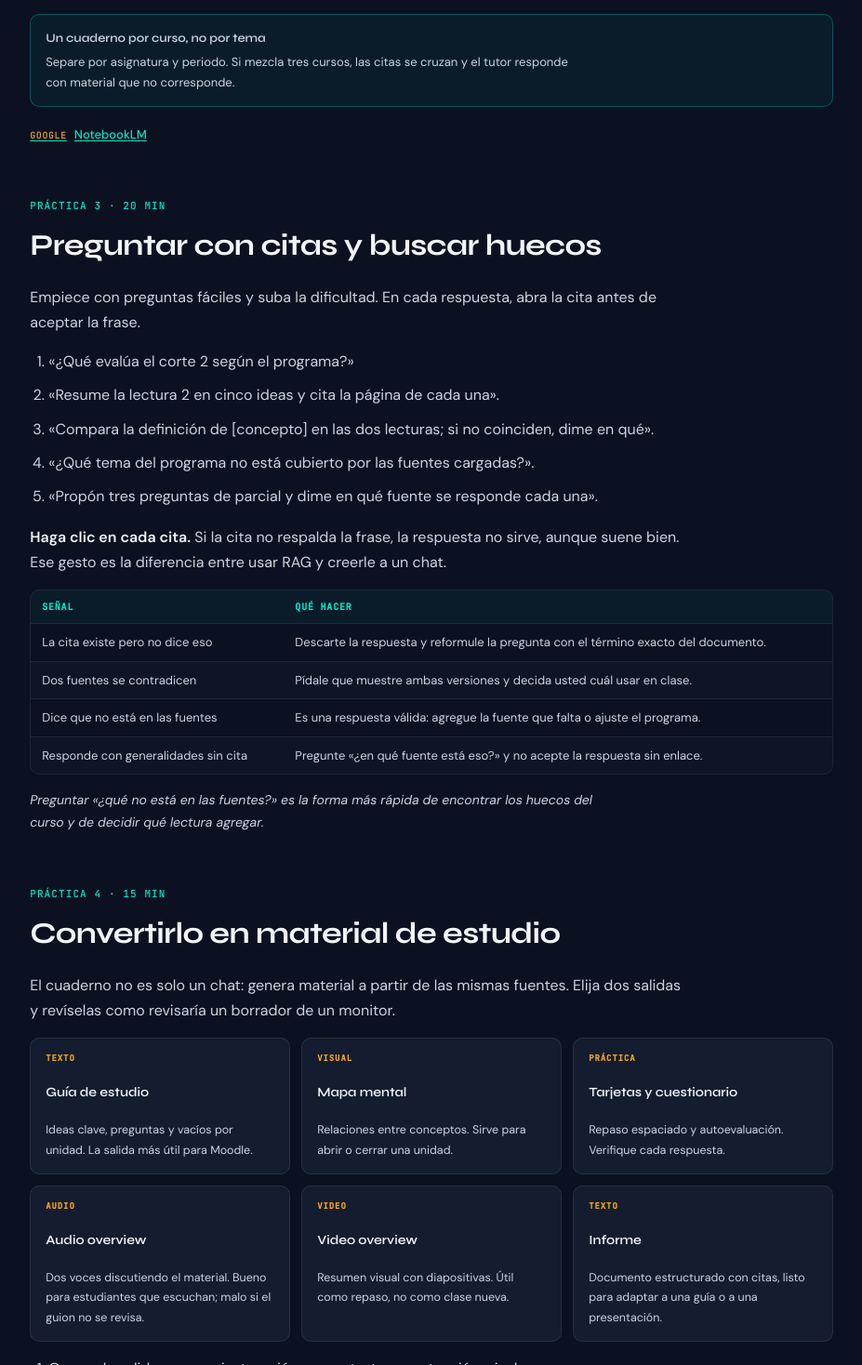
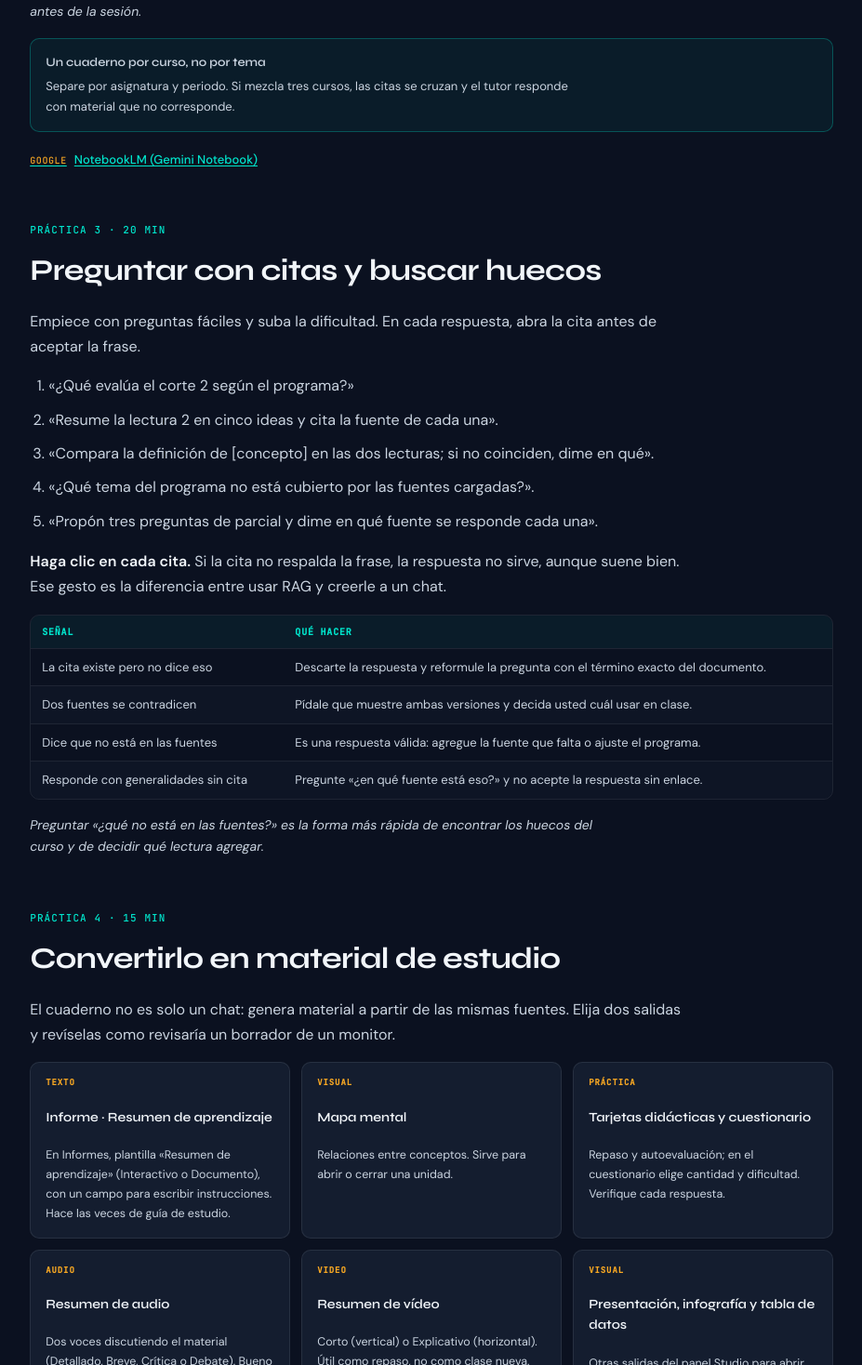
Before and after one commit to its-camilo/capacitacion-ia-generativa, a React (Vite) app: page /profesores/rag in a window 1280 px wide. Shown: the part 3522-4990 px from the top of the page at 93% size, without its empty margins (19-946 px from the left). Built offline with nearby package versions, Linux system fonts and the light colour scheme.

Commit message:
Sesión 2 profes: ajustes tras prueba en NotebookLM @unal (Gemini Notebook, Texto copiado, Informes, Compartir, notas)

```diff
--- a/src/data/profesorSessions.js
+++ b/src/data/profesorSessions.js
@@ -607,7 +607,7 @@ Reglas:
           },
           {
             type: 'note',
-            text: 'No suba exámenes sin aplicar, datos de estudiantes ni material de terceros sin permiso. Compartir un cuaderno es publicar sus fuentes.',
+            text: 'No suba exámenes que aún no ha aplicado, datos de estudiantes ni material de terceros sin permiso. Compartir un cuaderno es publicar sus fuentes.',
           },
         ],
       },
@@ -648,11 +648,11 @@ Reglas:
           {
             type: 'numbered',
             items: [
-              'Entre a notebooklm.google.com con la cuenta de la universidad.',
+              'Entre a notebook.google.com (NotebookLM, ahora llamado Gemini Notebook) con la cuenta @unal.edu.co.',
               'Cree un cuaderno y póngale el nombre del curso y el periodo.',
               'Suba las fuentes una por una; espere a que cada una quede procesada.',
               'Confirme que el número de fuentes y los títulos coinciden con lo que subió.',
-              'Si una fuente quedó ilegible, vuelva a subirla en PDF con texto u otro formato.',
+              'Si una fuente quedó ilegible o no sube, vuelva a subirla en PDF con texto, o use Añadir fuente → Texto copiado y pegue el contenido.',
             ],
           },
           {
@@ -665,7 +665,7 @@ Reglas:
             title: 'Un cuaderno por curso, no por tema',
             text: 'Separe por asignatura y periodo. Si mezcla tres cursos, las citas se cruzan y el tutor responde con material que no corresponde.',
           },
-          { type: 'links', items: [{ label: 'NotebookLM', url: 'https://notebooklm.google.com', provider: 'Google' }] },
+          { type: 'links', items: [{ label: 'NotebookLM (Gemini Notebook)', url: 'https://notebook.google.com', provider: 'Google' }] },
         ],
       },
       {
@@ -681,7 +681,7 @@ Reglas:
             type: 'numbered',
             items: [
               '«¿Qué evalúa el corte 2 según el programa?»',
-              '«Resume la lectura 2 en cinco ideas y cita la página de cada una».',
+              '«Resume la lectura 2 en cinco ideas y cita la fuente de cada una».',
               '«Compara la definición de [concepto] en las dos lecturas; si no coinciden, dime en qué».',
               '«¿Qué tema del programa no está cubierto por las fuentes cargadas?».',
               '«Propón tres preguntas de parcial y dime en qué fuente se responde cada una».',
@@ -719,26 +719,33 @@ Reglas:
           {
             type: 'cards',
             items: [
-              { title: 'Guía de estudio', description: 'Ideas clave, preguntas y vacíos por unidad. La salida más útil para Moodle.', tag: 'Texto' },
+              { title: 'Informe · Resumen de aprendizaje', description: 'En Informes, plantilla «Resumen de aprendizaje» (Interactivo o Documento), con un campo para escribir instrucciones. Hace las veces de guía de estudio.', tag: 'Texto' },
               { title: 'Mapa mental', description: 'Relaciones entre conceptos. Sirve para abrir o cerrar una unidad.', tag: 'Visual' },
-              { title: 'Tarjetas y cuestionario', description: 'Repaso espaciado y autoevaluación. Verifique cada respuesta.', tag: 'Práctica' },
-              { title: 'Audio overview', description: 'Dos voces discutiendo el material. Bueno para estudiantes que escuchan; malo si el guion no se revisa.', tag: 'Audio' },
-              { title: 'Video overview', description: 'Resumen visual con diapositivas. Útil como repaso, no como clase nueva.', tag: 'Video' },
-              { title: 'Informe', description: 'Documento estructurado con citas, listo para adaptar a una guía o a una presentación.', tag: 'Texto' },
+              { title: 'Tarjetas didácticas y cuestionario', description: 'Repaso y autoevaluación; en el cuestionario elige cantidad y dificultad. Verifique cada respuesta.', tag: 'Práctica' },
+              { title: 'Resumen de audio', description: 'Dos voces discutiendo el material (Detallado, Breve, Crítica o Debate). Bueno para estudiantes que escuchan; malo si el guion no se revisa.', tag: 'Audio' },
+              { title: 'Resumen de vídeo', description: 'Corto (vertical) o Explicativo (horizontal). Útil como repaso, no como clase nueva.', tag: 'Video' },
+              { title: 'Presentación, infografía y tabla de datos', description: 'Otras salidas del panel Studio para abrir una clase o resumir una unidad.', tag: 'Visual' },
             ],
           },
           {
             type: 'numbered',
             items: [
-              'Genere la salida con una instrucción concreta: tema, extensión, nivel y uso.',
+              'Lance primero el audio y el video: pueden tardar más de 10 minutos. Mientras tanto, genere las demás.',
+              'Genere cada salida con una instrucción concreta en su campo de texto: tema, extensión, nivel y uso.',
               'Revise datos, tildes y citas antes de descargar.',
               'Ajuste el texto o regenere con instrucciones más específicas; el audio no se edita, se vuelve a generar.',
-              'Descargue o copie el resultado y súbalo a Moodle como material de la unidad.',
+              'Lleve el resultado a Moodle: el mapa mental se descarga; el informe y el cuestionario se comparten con enlace o se copian.',
             ],
           },
           {
             type: 'note',
-            text: 'El podcast y el video son borradores. Escúchelos completos antes de compartirlos: un error de tono o de dato se nota más en audio que en texto.',
+            text: 'El podcast y el video son borradores. Escúchelos completos antes de compartirlos: un error de tono o de dato se nota más en audio que en texto. En el plan gratuito las salidas llevan marca de agua.',
+          },
+          {
+            type: 'callout',
+            tone: 'warn',
+            title: 'El informe puede suavizar contradicciones',
+            text: 'En la prueba, una lectura con un error («el impuesto siempre lo paga el consumidor») apareció en el informe como una «perspectiva práctica», no como un error. Revise el informe contra las fuentes antes de entregarlo.',
           },
         ],
       },
@@ -750,8 +757,8 @@ Reglas:
           {
             type: 'numbered',
             items: [
-              'Abra Compartir y revise los permisos: ver o editar; quién puede preguntar.',
-              'Decida si comparte con el dominio de la universidad o solo con el enlace.',
+              'Abra Compartir cuaderno y, en «Añade personas y grupos», agregue a sus estudiantes o el grupo del curso con el rol que corresponda.',
+              'Use «Copiar enlace», o en Más opciones de copia «Copiar enlace a la vista de conversación» para que abran directo en el chat.',
               'Pegue el enlace en Moodle con instrucciones de uso de tres líneas.',
               'Pruébelo con una cuenta de estudiante o en una ventana sin sesión.',
               'Anote qué puede ver el estudiante: fuentes, respuestas, historial.',
@@ -765,7 +772,7 @@ Reglas:
           },
           {
             type: 'note',
-            text: 'Revise si su cuenta permite compartir fuera del dominio y si los estudiantes pueden ver las fuentes. Si no, comparta la guía de estudio como documento y reserve el cuaderno para su preparación.',
+            text: 'No hay opción de compartir con todo el dominio ni un modo «solo chat»: quien tiene acceso ve las fuentes, el chat y las salidas. Si no quiere mostrar las fuentes, comparta el informe y reserve el cuaderno para su preparación.',
           },
         ],
       },
@@ -820,7 +827,7 @@ Reglas:
             type: 'list',
             items: [
               'El enlace al cuaderno del curso, con las fuentes cargadas y los permisos definidos.',
-              'Una guía de estudio descargada y revisada, lista para Moodle.',
+              'Un informe «Resumen de aprendizaje» revisado contra las fuentes, listo para Moodle.',
               'Una tabla de bibliografía normalizada, con los datos faltantes marcados.',
               'Tres citas verificadas: pregunta, respuesta y fuente abierta.',
             ],
@@ -830,7 +837,7 @@ Reglas:
             items: [
               'El cuaderno responde solo con las fuentes del curso.',
               'Cada respuesta que voy a usar tiene una cita que abrí y verifiqué.',
-              'La guía de estudio no contiene datos inventados ni referencias falsas.',
+              'El informe no contiene datos inventados, referencias falsas ni contradicciones suavizadas.',
               'El enlace funciona con una cuenta distinta a la mía.',
             ],
           },
@@ -847,7 +854,7 @@ Reglas:
         eyebrow: 'Para el docente',
         title: 'Por confirmar y advertencias',
         blocks: [
-          { type: 'callout', tone: 'warn', title: 'Por confirmar antes de dictar', text: 'Que NotebookLM esté habilitado en las cuentas @unal.edu.co, si se puede compartir fuera del dominio y si la universidad tiene acceso a Scopus para el MCP de bibliografía.' },
+          { type: 'callout', tone: 'warn', title: 'Por confirmar antes de dictar', text: 'NotebookLM ya está habilitado en las cuentas @unal.edu.co (probado el 31 oct 2026). Falta confirmar si la universidad tiene acceso a la API de Scopus para el MCP de bibliografía; la biblioteca sí tiene Scopus.' },
           { type: 'note', text: 'Los límites de fuentes y de cuadernos cambian. Revise la cifra vigente el día anterior y ajuste el número de documentos de la práctica.' },
           { type: 'note', text: 'Si no hay acceso a Scopus, la práctica 6 se hace con Zotero y Google Scholar; el entregable no cambia.' },
           { type: 'note', text: 'MarkItDown requiere instalación local. Si el grupo no tiene Python, muestre el resultado ya convertido y deje el enlace como recurso.' },
```
